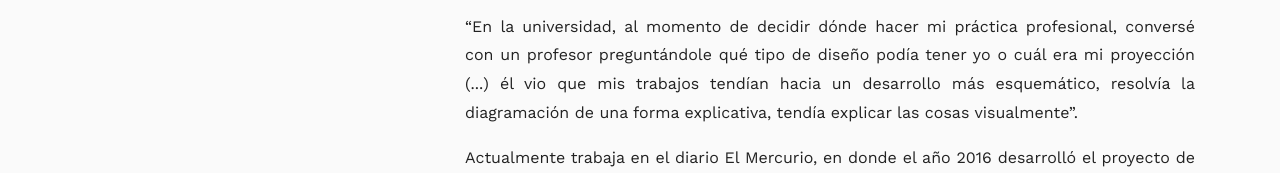
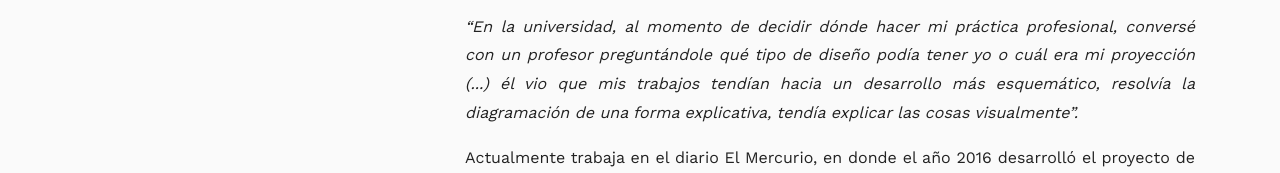
Before and after one commit to isiravera/clase3, a plain HTML site: page index.html in a window 1280 px wide. Shown: the part 295-468 px from the top of the page. Drawn offline with nearby package versions, Linux system fonts and the light colour scheme.

Commit message:
Add files via upload

```diff
--- a/index.html
+++ b/index.html
@@ -83,7 +83,7 @@
                     <h1 class="py-4">Juan Pablo bravo</h1>
                     <h2 class="py-4">La infografía y la investigación como clave</h2>
                     <p>Diseñador Gráfico Chileno licenciado en Diseño, especializado en Infografía y Diseño de Información. Se ha enfocado en desarrollar gráficos informativos (investigación y diseño) de preparación diaria y de gran formato con énfasis en los contenidos multiplataforma, orientados a desarrollar una mejor experiencia de lectura.</p>
-                    <p>“En la universidad, al momento de decidir dónde hacer mi práctica profesional, conversé con un profesor preguntándole qué tipo de diseño podía tener yo o cuál era mi proyección (...) él vio que mis trabajos tendían hacia un desarrollo más esquemático, resolvía la diagramación de una forma explicativa, tendía explicar las cosas visualmente”.</p>
+                    <p><i>“En la universidad, al momento de decidir dónde hacer mi práctica profesional, conversé con un profesor preguntándole qué tipo de diseño podía tener yo o cuál era mi proyección (...) él vio que mis trabajos tendían hacia un desarrollo más esquemático, resolvía la diagramación de una forma explicativa, tendía explicar las cosas visualmente”.</i></p>
                     <p>Actualmente trabaja en el diario El Mercurio, en donde el año 2016 desarrolló el proyecto de infografias multiplataforma <a href="http://infografias.elmercurio.com/">(infografias.elmercurio.com)</a> el cual permite publicar infografías multiplataforma (impresa y digital) utilizando códigos QR para generar la conexión entre ambos soportes. Juan Pablo cuenta sobre su experiencia en El Mercurio “Here, I develop information graphics for different areas of the newspaper, with a special emphasis in breaking news and special reports. During that time, I’ve been lucky to receive international recognition at Malofiej and also from the Sociedad Interamericana de Prensa (SIP).”</p>
                     <p>Con años de experiencia, ha realizado seminarios y cursos de infografía y diseño periodístico en distintas universidades y ha recibido premios internacionales de infografía Malofiej, ÑH de la Society of News Design y premio de Excelencia Periodística de la Sociedad Interamericana de la Prensa (SIP).</p>
                     <p>Muchos suelen confundir la infografía con una imagen ilustrativa. Sin embargo, la ilustración es uno de los tantos recursos que estos diseños explicativos pueden usar para cumplir su objetivo. Un proceso de pre investigación, reporteo y trabajo con diversas fuentes para establecer un diseño dinámico que comunique, lo cual se ha convertido en un desafío para Juan Pablo Bravo.</p>
```
